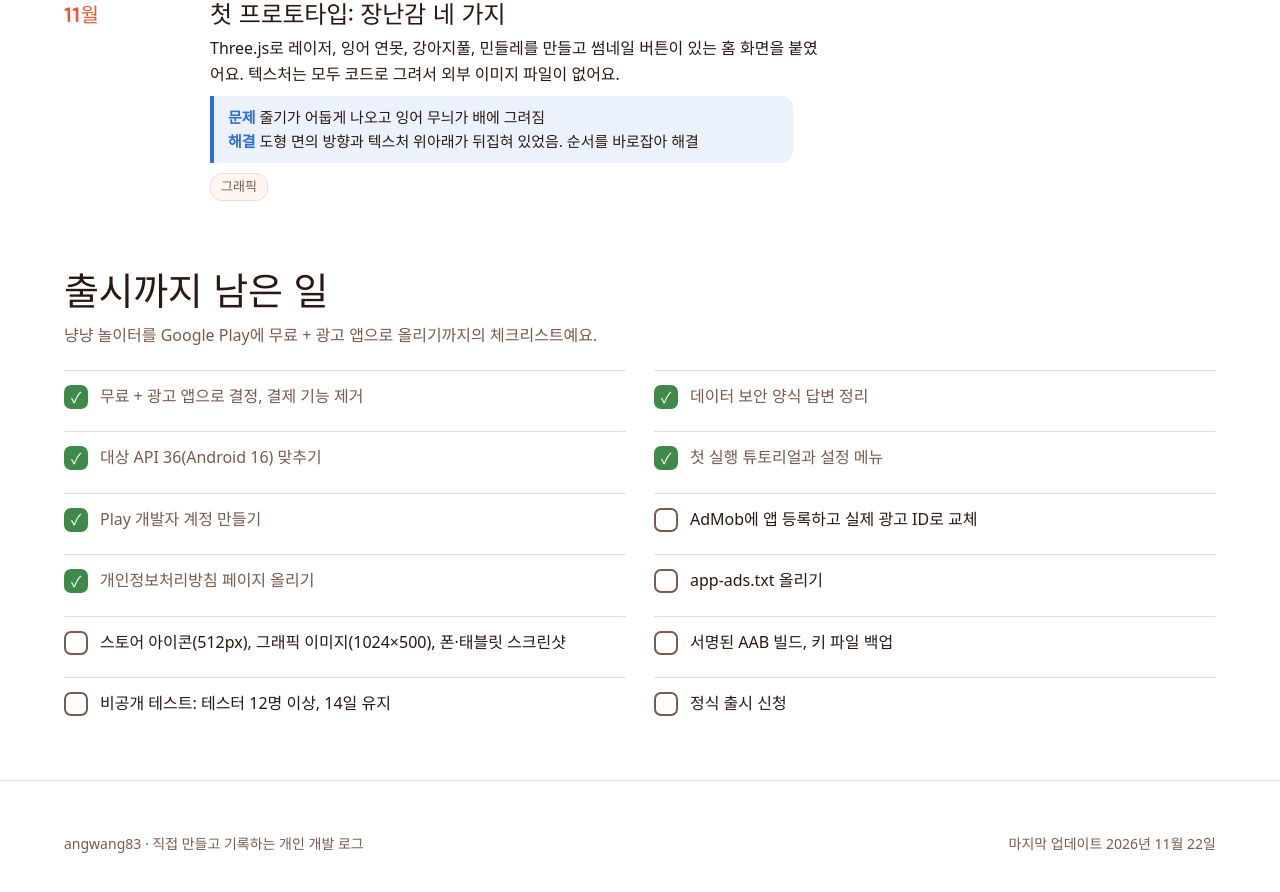
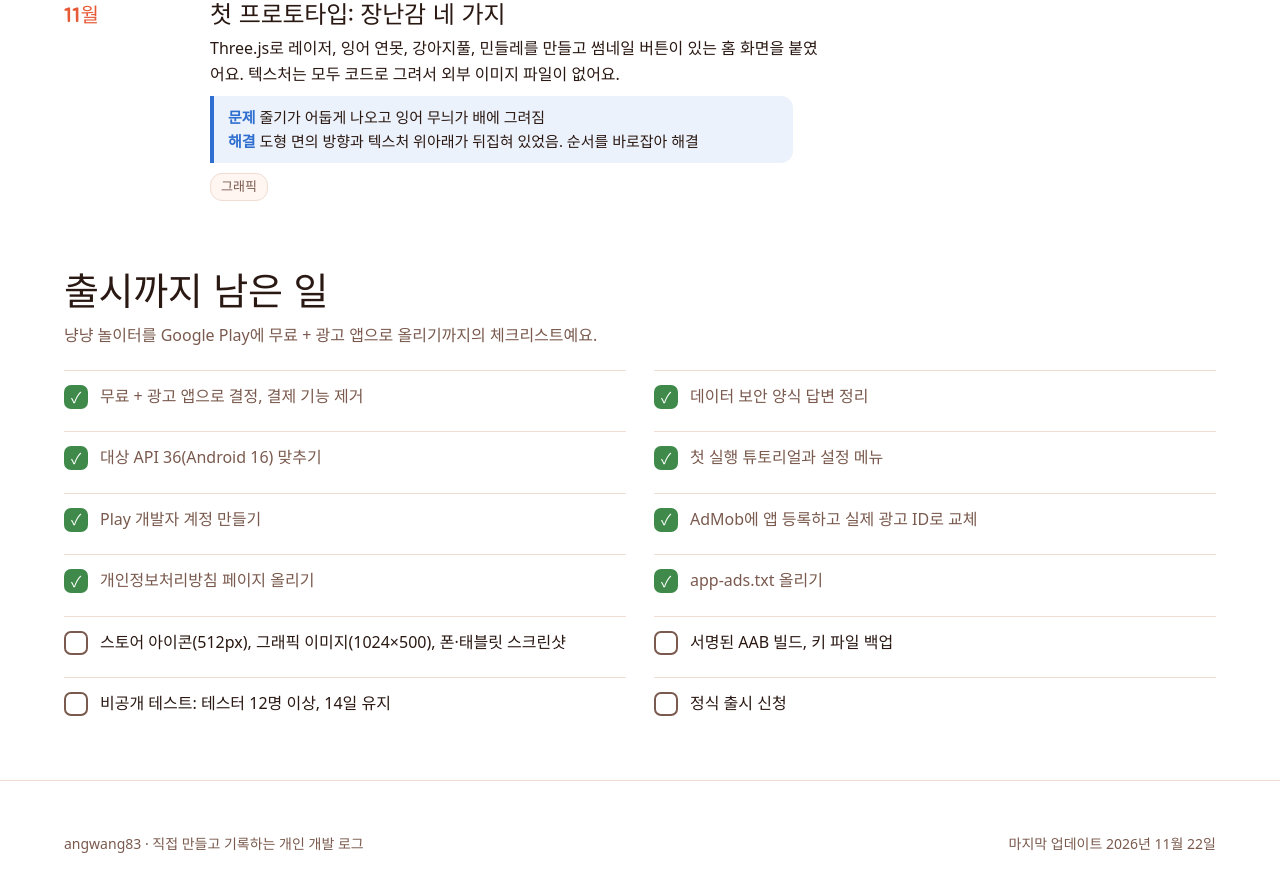
Before and after one commit to angwang83/angwang83.github.io, a plain HTML site: page index.html in a window 1280 px wide. Shown: the part 4567-5459 px from the top of the page. Drawn offline with Linux system fonts and the light colour scheme; a web font is replaced by a local one.

Commit message:
체크리스트 갱신
Co-Authored-By: Claude Opus 5.5 <noreply@anthropic.com>
Claude-Session: https://claude.ai/code/session_015DQ7cYikmue21ovdwp1jRi

```diff
--- a/index.html
+++ b/index.html
@@ -363,7 +363,7 @@ const LOG = [
 const TODO = [
   [1, '무료 + 광고 앱으로 결정, 결제 기능 제거'], [1, '데이터 보안 양식 답변 정리'],
   [1, '대상 API 36(Android 16) 맞추기'], [1, '첫 실행 튜토리얼과 설정 메뉴'],
-  [1, 'Play 개발자 계정 만들기'], [0, 'AdMob에 앱 등록하고 실제 광고 ID로 교체'], [1, '개인정보처리방침 페이지 올리기'], [0, 'app-ads.txt 올리기'],
+  [1, 'Play 개발자 계정 만들기'], [1, 'AdMob에 앱 등록하고 실제 광고 ID로 교체'], [1, '개인정보처리방침 페이지 올리기'], [1, 'app-ads.txt 올리기'],
   [0, '스토어 아이콘(512px), 그래픽 이미지(1024×500), 폰·태블릿 스크린샷'], [0, '서명된 AAB 빌드, 키 파일 백업'],
   [0, '비공개 테스트: 테스터 12명 이상, 14일 유지'], [0, '정식 출시 신청'],
 ];
```
